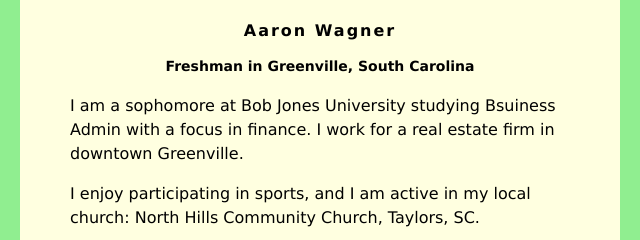
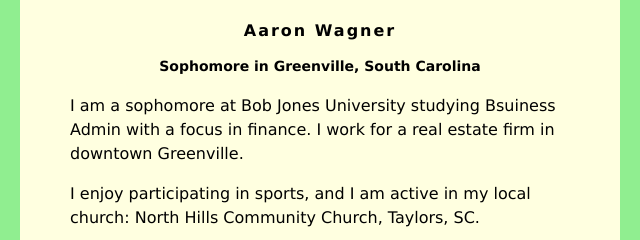
Before and after one commit to awagn691/awagn691.github.io, a plain HTML site: page index.html in a window 1280 px wide. Shown: the top 240 px of the page, 320-960 px from the left. Drawn offline with Linux system fonts and the light colour scheme.

Commit message:
Update index.html

```diff
--- a/index.html
+++ b/index.html
@@ -31,7 +31,7 @@ h3 {
 <body>
     <div id="content">
         <h1>Aaron Wagner</h1>
-        <h2>Freshman in Greenville, South Carolina</h2>
+        <h2>Sophomore in Greenville, South Carolina</h2>
 
          <p>I am a sophomore at Bob Jones University studying Bsuiness Admin with a focus in finance. I work for a real estate firm in downtown Greenville.</p>
          <p>
```
